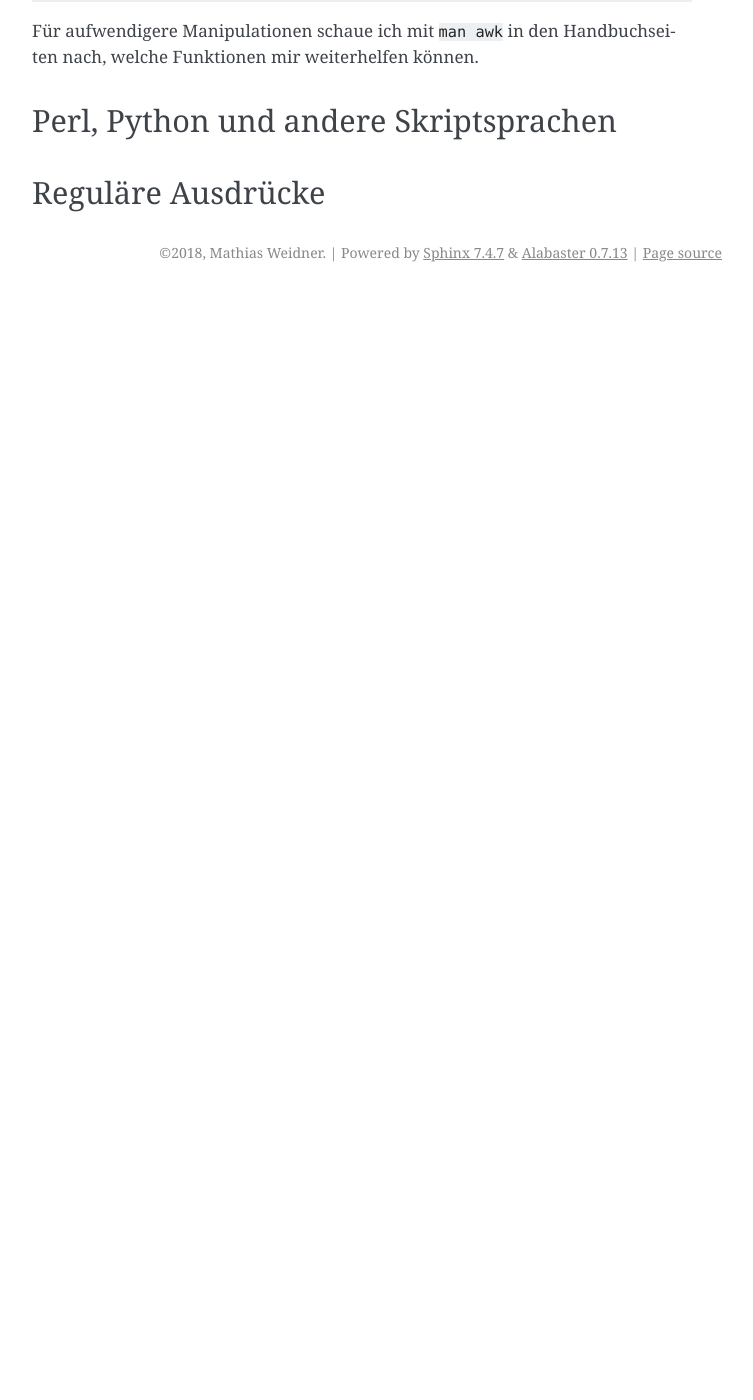
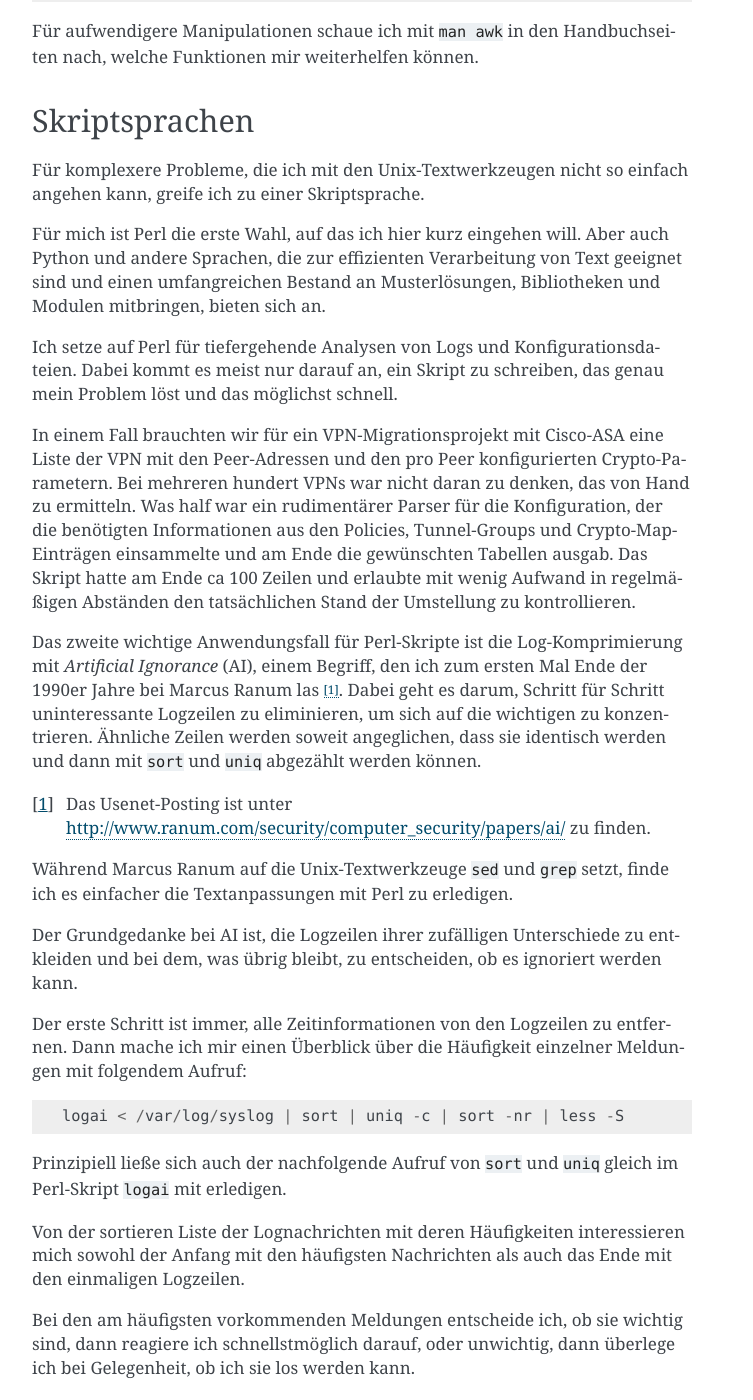
Before and after one commit to matwei-books/Fehlersuche-bei-IPsec-VPN-mit-IKEv2, a Sphinx documentation site: the page built from source/grundlagen/textdateien.rst, in a window 1280 px wide and 1400 px high, scrolled down 6218 px. Shown: the whole window, without its empty margins (388-1141 px from the left). Built offline with Sphinx 7.4.7, drawn with Linux system fonts in a browser that asks for light colours; before the commit the page ends 6510 px from its top, so only the background shows below that; some of the changed text lies outside the part shown.

Commit message:
Text zu Perl

```diff
--- a/source/grundlagen/textdateien.rst
+++ b/source/grundlagen/textdateien.rst
@@ -67,6 +67,8 @@ awk oder perl
 Und natürlich arbeite ich bei allen diesen Werkzeugen mit regulären
 Ausdrücken um zu konkretisieren, an welchem Teil des Textes ich
 interessiert bin.
+
+.. index:: less
 
 Less
 ----
@@ -161,6 +163,8 @@ Noch schneller kommt man an Hilfe mit der Kommandozeilenoption ``--help``
 beziehungsweise ``-?`` oder, während das Programm schon läuft,
 mit dem Tastaturkommando ``h`` oder ``H``.
 
+.. index:: grep
+
 Grep
 ----
 
@@ -293,8 +301,99 @@ mit folgendem Einzeiler aus::
 Für aufwendigere Manipulationen schaue ich mit ``man awk`` in den
 Handbuchseiten nach, welche Funktionen mir weiterhelfen können.
 
-Perl, Python und andere Skriptsprachen
---------------------------------------
+.. index:: Perl
+
+Skriptsprachen
+--------------
+
+Für komplexere Probleme, die ich mit den Unix-Textwerkzeugen nicht so
+einfach angehen kann, greife ich zu einer Skriptsprache.
+
+Für mich ist Perl die erste Wahl, auf das ich hier kurz eingehen will.
+Aber auch Python und andere Sprachen, die zur effizienten Verarbeitung
+von Text geeignet sind und einen umfangreichen Bestand an
+Musterlösungen, Bibliotheken und Modulen mitbringen, bieten sich an.
+
+Ich setze auf Perl für tiefergehende Analysen von Logs und
+Konfigurationsdateien.
+Dabei kommt es meist nur darauf an, ein Skript zu schreiben, das genau
+mein Problem löst und das möglichst schnell.
+
+In einem Fall brauchten wir für ein VPN-Migrationsprojekt mit Cisco-ASA
+eine Liste der VPN mit den Peer-Adressen und den pro Peer konfigurierten
+Crypto-Parametern.
+Bei mehreren hundert VPNs war nicht daran zu denken, das von Hand zu
+ermitteln.
+Was half war ein rudimentärer Parser für die Konfiguration, der die
+benötigten Informationen aus den Policies, Tunnel-Groups und
+Crypto-Map-Einträgen einsammelte und am Ende die gewünschten Tabellen
+ausgab.
+Das Skript hatte am Ende ca 100 Zeilen und erlaubte mit wenig Aufwand in
+regelmäßigen Abständen den tatsächlichen Stand der Umstellung zu
+kontrollieren.
+
+.. index:: Artificial Ignorance
+
+Das zweite wichtige Anwendungsfall für Perl-Skripte ist die
+Log-Komprimierung mit *Artificial Ignorance* (AI), einem Begriff, den ich
+zum ersten Mal Ende der 1990er Jahre bei Marcus Ranum las [#]_.
+Dabei geht es darum, Schritt für Schritt uninteressante Logzeilen zu
+eliminieren, um sich auf die wichtigen zu konzentrieren.
+Ähnliche Zeilen werden soweit angeglichen, dass sie identisch werden und
+dann mit ``sort`` und ``uniq`` abgezählt werden können.
+
+.. [#] Das Usenet-Posting ist unter
+   http://www.ranum.com/security/computer_security/papers/ai/ zu finden.
+
+Während Marcus Ranum auf die Unix-Textwerkzeuge ``sed`` und ``grep``
+setzt, finde ich es einfacher die Textanpassungen mit Perl zu erledigen.
+
+Der Grundgedanke bei AI ist, die Logzeilen ihrer zufälligen Unterschiede
+zu entkleiden und bei dem, was übrig bleibt, zu entscheiden, ob es
+ignoriert werden kann.
+
+Der erste Schritt ist immer, alle Zeitinformationen von den Logzeilen zu
+entfernen.
+Dann mache ich mir einen Überblick über die Häufigkeit einzelner
+Meldungen mit folgendem Aufruf::
+
+  logai < /var/log/syslog | sort | uniq -c | sort -nr | less -S
+
+Prinzipiell ließe sich auch der nachfolgende Aufruf von ``sort`` und
+``uniq`` gleich im Perl-Skript ``logai`` mit erledigen.
+
+Von der sortieren Liste der Lognachrichten mit deren Häufigkeiten
+interessieren mich sowohl der Anfang mit den häufigsten Nachrichten als
+auch das Ende mit den einmaligen Logzeilen.
+
+Bei den am häufigsten vorkommenden Meldungen entscheide ich, ob sie
+wichtig sind, dann reagiere ich schnellstmöglich darauf, oder unwichtig,
+dann überlege ich bei Gelegenheit, ob ich sie los werden kann.
+
+Bei den nur einmalig vorkommenden Nachrichten schaue ich, ob ich
+Logzeilen mit leichten Modifikationen zusammenfassen und dann abzählen
+kann.
+
+In wenigen Iterationen habe ich damit ein Instrument, dass mich in
+meiner konkreten Umgebung schnell auf interessante Ereignisse in den
+Systemlogs hinweist, die meine Fehlersuche in die richtige Richtung
+lenken können.
+
+Der dritte Anwendungsfall für Skripte ist das Aufbereiten der
+Konfiguration für Vergleiche mit ``diff``.
+In den meisten Fällen ist es nicht nötig, allerdings hatte ich in einem
+Fall bei einer GeNUScreen-Firewall, dass nach einer kleinen Änderung im
+Web-Interface ``diff`` sehr viele Änderungen im Textfile der
+Konfiguration anzeigte.
+Genaueres Hinschauen zeigte, dass einige Listen in einer komplett
+anderen Reihenfolge ausgegeben wurden, wenn ein Element hinzugefügt oder
+entfernt wurde.
+In diesem Fall half ein Perl-Modul, die Konfiguration zu sortieren, so
+dass der Vergleich nur noch die kleine ursprüngliche Änderung anzeigte.
+
+Ich setze Artificial Ignorance vor allem ein, wenn ich mich mit einem
+neuen System vertraut machen will  und wenn ich regelmäßig über
+"interessante" Logzeilen informiert werden will.
 
 .. _regex:
 
```
Also changed, not shown: other parts of source/grundlagen/textdateien.rst (+4 -0 lines).
